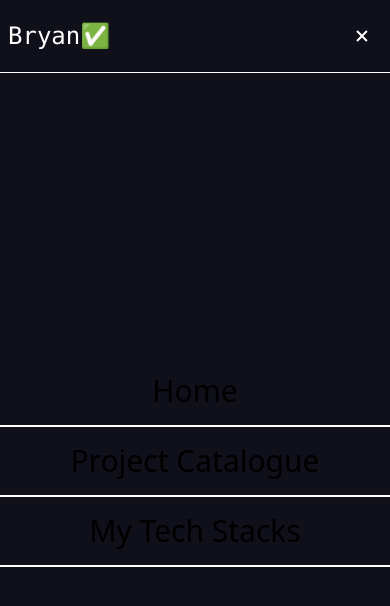
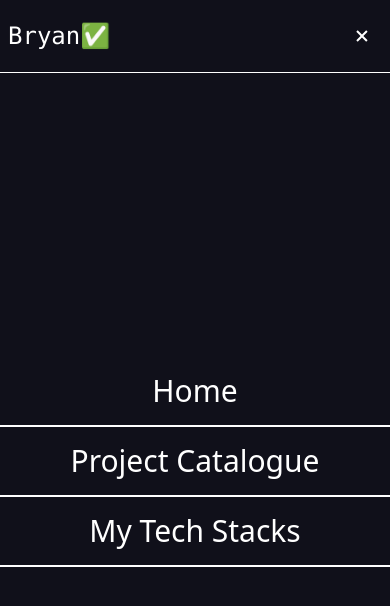
Before and after one commit to bryanqueen/Portfoilio-Redirector, a React (Create React App) app: page / in a window 390 px wide. Both pictures are taken after a click on the element 362 px from the left and 36 px from the top of the page. Shown: the top 606 px of the page. Built offline with nearby package versions, Linux system fonts and the light colour scheme.

Commit message:
Update Navbar.jsx

```diff
--- a/src/components/Navbar.jsx
+++ b/src/components/Navbar.jsx
@@ -69,7 +69,7 @@ function Navbar(props) {
                             <li key={navItem.path} className='w-full text-center border-b-2 px-4 text-3xl py-4 md:py-2 border-white'>
                                 <Link
                                     to={navItem.path}
-                                    className='flex items-center justify-center gap-2 md:py-2 transition-colors duration-300 focus:text-yellow-400 focus:outline-none focus-visible:outline-none'
+                                    className='flex items-center text-white justify-center gap-2 md:py-2 transition-colors duration-300 focus:text-yellow-400 focus:outline-none focus-visible:outline-none'
                                     onClick={() => setIsToggleOpen(false)}
                                 >
                                     {navItem.name}
```
